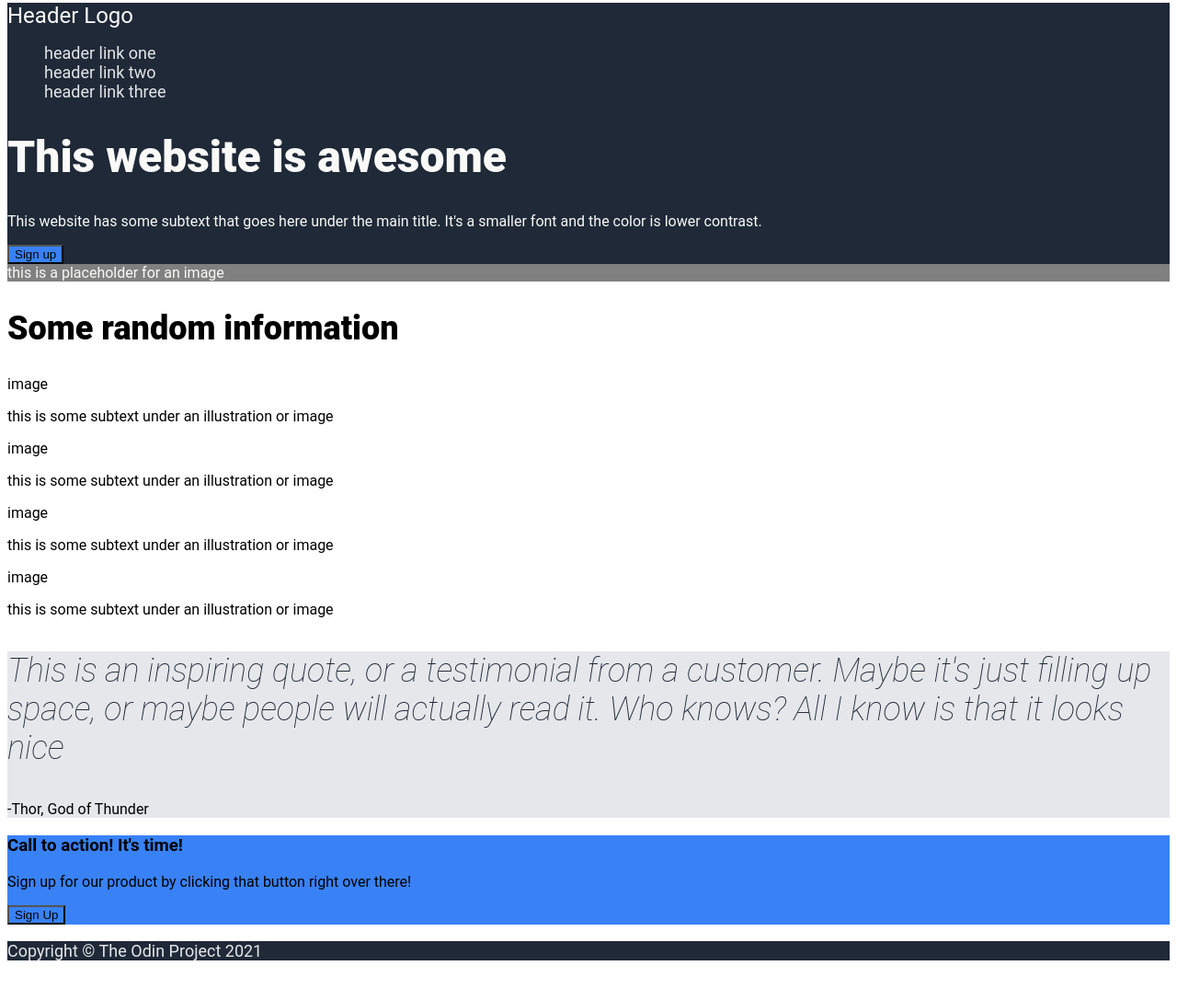
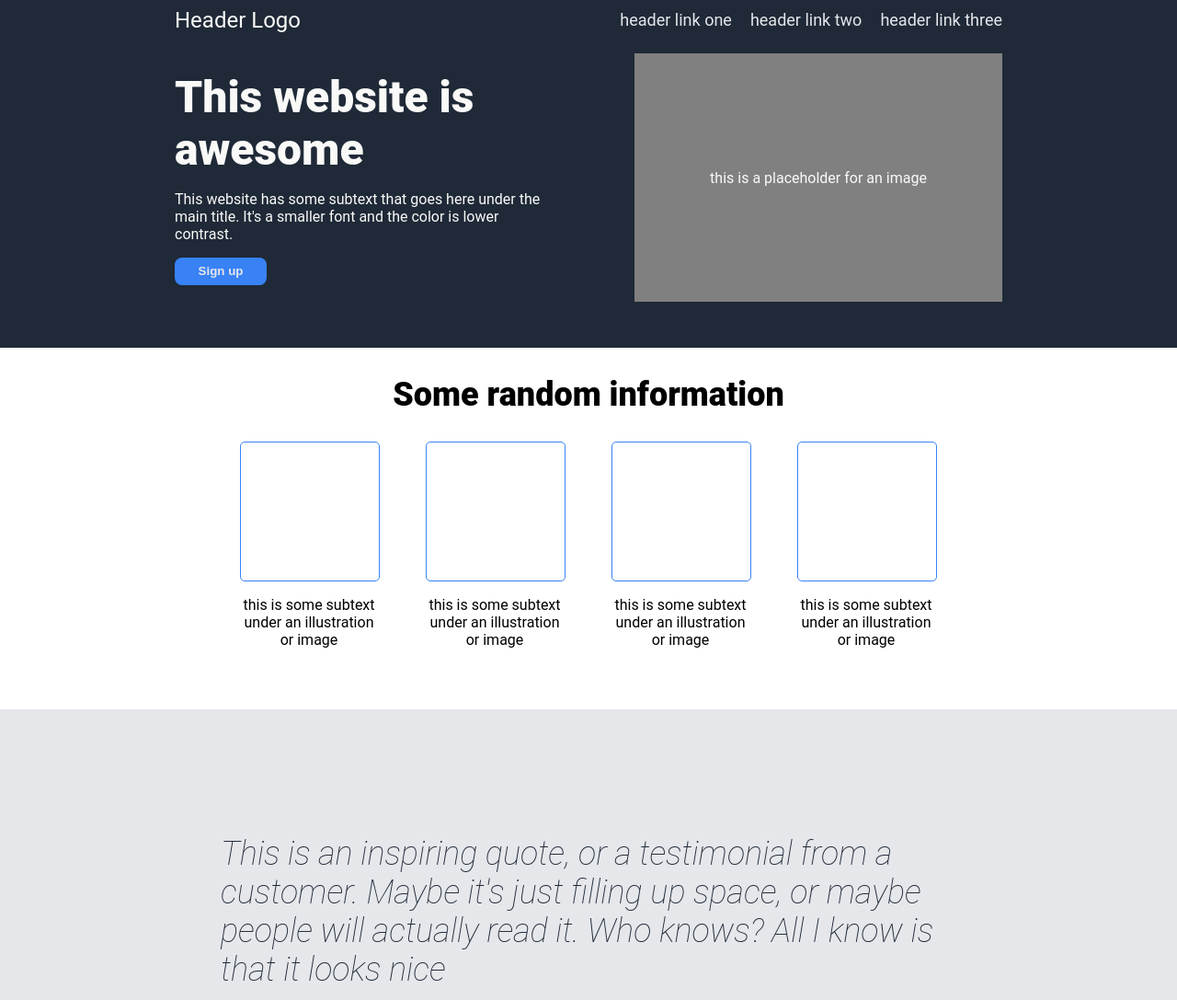
Before and after one commit to catnipthyme/odin-landing-page, a plain HTML site: page index.html in a window 1280 px wide. Shown: the part 5-1092 px from the top of the page at 92% size. Before the commit the page ends 1067 px from the top, so only its background shows below. Drawn offline with Linux system fonts and the light colour scheme.

Commit message:
completed html and css for basic landing page

```diff
--- a/index.html
+++ b/index.html
@@ -7,17 +7,14 @@
 </head>
 
 <body>
-
     <div class="top-half">
         <div class="header">
             <div class="logo">Header Logo</div>
-            <div class="links">
-                <ul>
+                <ul class="links">
                     <li><a href="https://www.google.com">header link one</a></li>
                     <li><a href="https://www.google.com">header link two</a></li>
                     <li><a href="https://www.google.com">header link three</a></li>
                 </ul>
-            </div>
         </div>
 
         <div class="top-info">
@@ -35,19 +32,19 @@
             <h2>Some random information</h2>
             <div class="info-boxes">
                 <div class="box">
-                    <div class="img-box">image</div>
+                    <div class="img-box"></div>
                     <p class="info-subtext">this is some subtext under an illustration or image</p>
                 </div>
                 <div class="box">
-                    <div class="img-box">image</div>
+                    <div class="img-box"></div>
                     <p class="info-subtext">this is some subtext under an illustration or image</p>
                 </div>
                 <div class="box">
-                    <div class="img-box">image</div>
+                    <div class="img-box"></div>
                     <p class="info-subtext">this is some subtext under an illustration or image</p>
                 </div>
                 <div class="box">
-                    <div class="img-box">image</div>
+                    <div class="img-box"></div>
                     <p class="info-subtext">this is some subtext under an illustration or image</p>
                 </div
             </div>
@@ -68,6 +65,5 @@
     <div class="footer">
         <p class="copyright">Copyright © The Odin Project 2021</p>
     </div>
-
 </body>
 </html>
--- a/style.css
+++ b/style.css
@@ -1,5 +1,8 @@
 body {
     font-family: 'Roboto', sans-serif;
+    display: flex;
+    flex-direction: column;
+    margin: 0;
 }
 
 li {
@@ -16,6 +19,8 @@ h1 {
     font-size: 48px;
     color: #F9FAF8;
     font-weight: 900;
+    margin-top: 10px;
+    margin-bottom: 0;
 }
 
 h2 {
@@ -23,44 +28,166 @@ h2 {
     font-weight: 900;
 }
 
+
 .top-half {
     background-color: #1F2937;
-    color: #F9FAF8
+    color: #F9FAF8;
+    display: flex;
+    flex-direction: column;
+    padding-bottom: 50px;
+    align-items: center;
+}
+
+.header {
+    display: flex;
+    align-items: center;
+    justify-content: space-between;
+    width: 900px;
 }
 
 .logo {
     font-size: 24px;
 }
 
+.links {
+    display: flex;
+    justify-content: flex-end;
+    gap: 20px;
+}
+
+.top-info {
+    display: flex;
+    justify-content:space-between;
+    align-items: center;
+    width: 900px;
+
+}
+
 .image-space {
     background-color: gray;
+    min-width: 400px;
+    height: 270px;
+    display: flex;
+    justify-content: center;
+    align-items: center;
+    margin-top: 10px;
 }
 
 .sign-up {
     background-color: #3882F6;
+    color: #e5e7eb;
+    font-weight: bold;
+    width: 100px;
+    height: 30px;
+    border-radius: 8px;
+    border: none;
+    display: flex;
+    justify-content: center;
+    align-items: center;
+}
+
+.sign-up:active {
+    border: solid white 2px;
+}
+
+.top-text {
+    display: flex;
+    flex-direction: column;
+    width: 400px;
+}
+
+.info {
+    display: flex;
+    flex-direction: column;
+    align-items: center;
+}
+
+.info-boxes {
+    display: flex;
+    gap: 50px;
+}
+
+.img-box {
+    border: solid #3882F6 1px;
+    border-radius: 5px;
+    width: 150px;
+    height: 150px;
+}
+
+.info-subtext {
+    width: 150px;
+    text-align: center;
 }
 
 .quote {
     background-color: #E5E7EB;
+    display: flex;
+    flex-direction: column;
+    width: 100%;
+    justify-content: center;
+    align-items: center;
+    margin-top: 50px;
 }
 
 .fancy-quote {
     font-size: 36px;
     color: #1F2937;
-    font-weight: lighter;
+    font-weight: 100;
     font-style: italic;
+    padding-top: 100px;
+    width: 800px;
+}
+
+.quote-author {
+    font-weight: bold;
+    text-align: right;
+    width: 700px;
+    padding-bottom: 80px;
 }
 
 .advert {
     background-color: #3882F6;
+    margin-top: 50px;
+    margin-bottom: 50px;
+    width: 900px;
+    display: flex;
+    justify-content: space-around;
+    align-items: center;
+    color: #F9FAF8;
+    padding: 10px;
+    border-radius: 5px;
+}
+
+.ad-title {
+    margin-bottom: 0;
+}
+
+.ad-subtext {
+    margin-top: 0;
 }
 
 .ad-button {
     background-color: #3882F6;
+    color: #e5e7eb;
+    font-weight: bold;
+    width: 100px;
+    height: 30px;
+    border-radius: 8px;
+    border: white solid 1px;
+    display: flex;
+    justify-content: center;
+    align-items: center;
+}
+
+.ad-button:active {
+    border: solid white 2px;
 }
 
 .footer {
     background-color: #1F2937;
     color: #e5e7eb;
     font-size: 18px;
+    text-align: center;
+    padding-top: 5px;
+    padding-bottom: 5px;
 }
```
